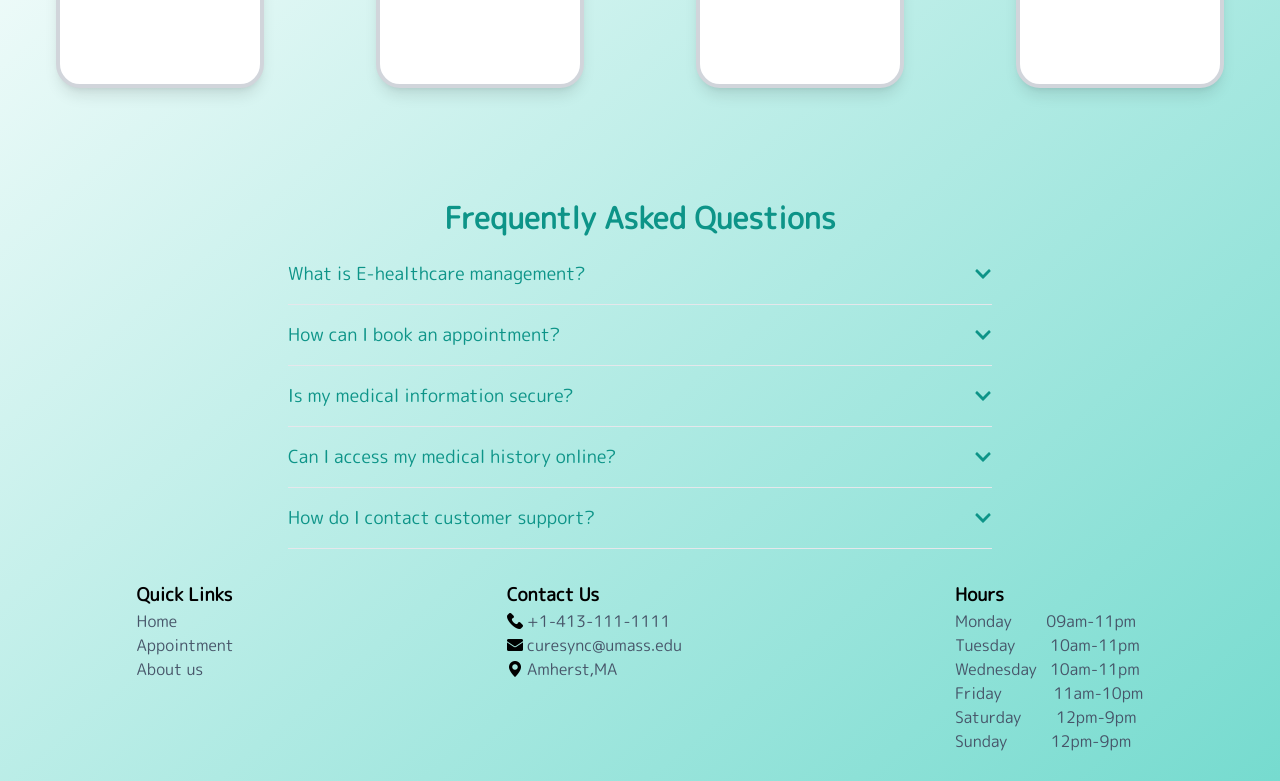
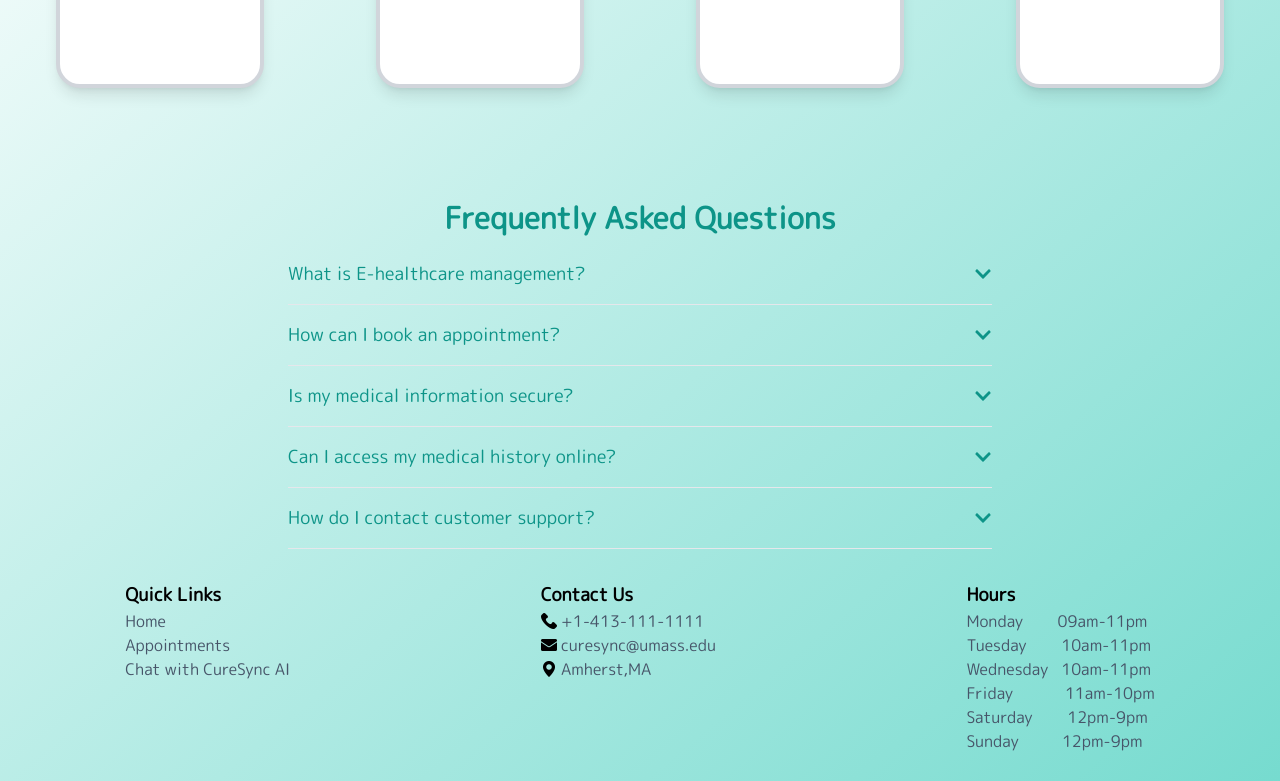
Before and after one commit to ujjwalguptavirtuoso/HMS, a React (Vite) app in the folder client/: page /quick-help in a window 1280 px wide. Shown: the part 296-1077 px from the top of the page. Built offline with nearby package versions, Linux system fonts and the light colour scheme.

Commit message:
changes color

```diff
--- a/client/src/Components/Footer.jsx
+++ b/client/src/Components/Footer.jsx
@@ -7,8 +7,8 @@ export const Footer = () => {
         <h4 className="text-lg font-semibold">Quick Links</h4>
         <ul>
           <h6 className="text-slate-600">Home</h6>
-          <h6 className="text-slate-600">Appointment</h6>
-          <h6 className="text-slate-600">About us</h6>
+          <h6 className="text-slate-600">Appointments</h6>
+          <h6 className="text-slate-600">Chat with CureSync AI</h6>
         </ul>
       </div>
       <div className="">
--- a/client/src/Pages/Home.jsx
+++ b/client/src/Pages/Home.jsx
@@ -71,7 +71,8 @@ const Home = () => {
         </div>
       </div> */}
 {/* Navbar + Hero Section */}
-<div className="sec-1 w-full h-fit bg-gradient-to-tl from-[#76dbcf]">
+<div className="sec-1 w-full h-fit bg-gradient-to-tr from-cyan-300 to-green-200">
+
   <Navbar />
   <div className="hero max-w-screen-2xl w-full flex items-center px-32 py-16 mx-auto">
     <div className="hero-pic w-2/5 flex justify-center">
@@ -89,7 +90,8 @@ const Home = () => {
 
       <ChatBubble />
       {/* Message Section + footer */}
-      <div className="sec-3 w-full h-fit bg-gradient-to-b from-[#76dbcf] to-[#d0f7f3] pb-5">
+      <div className="sec-1 w-full h-fit bg-gradient-to-tr from-cyan-300 to-green-200">
+
         <div className="department-head flex justify-center">
           <h1 className="text-3xl font-semibold mt-1">Send Us A Message</h1>
         </div>
```
